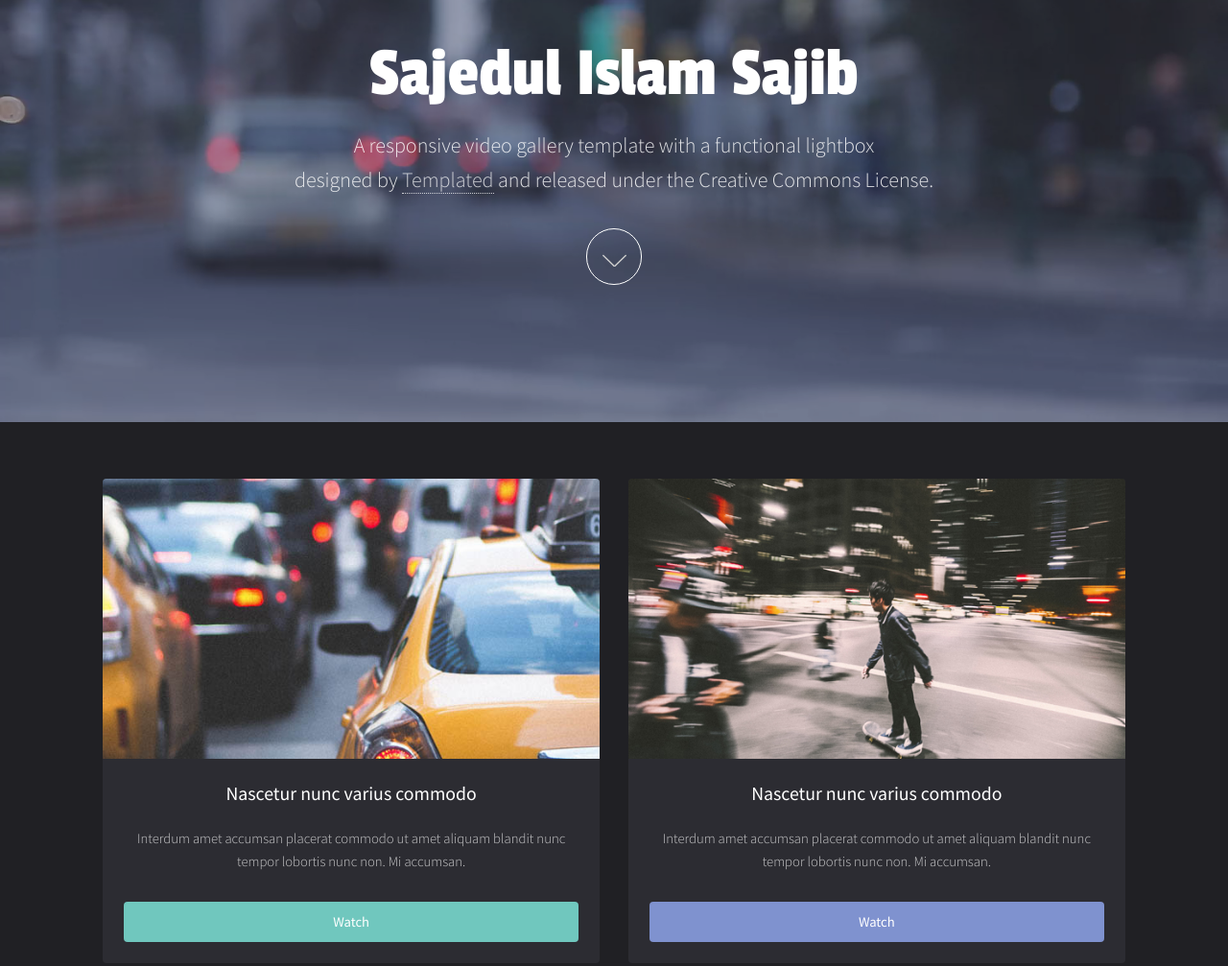
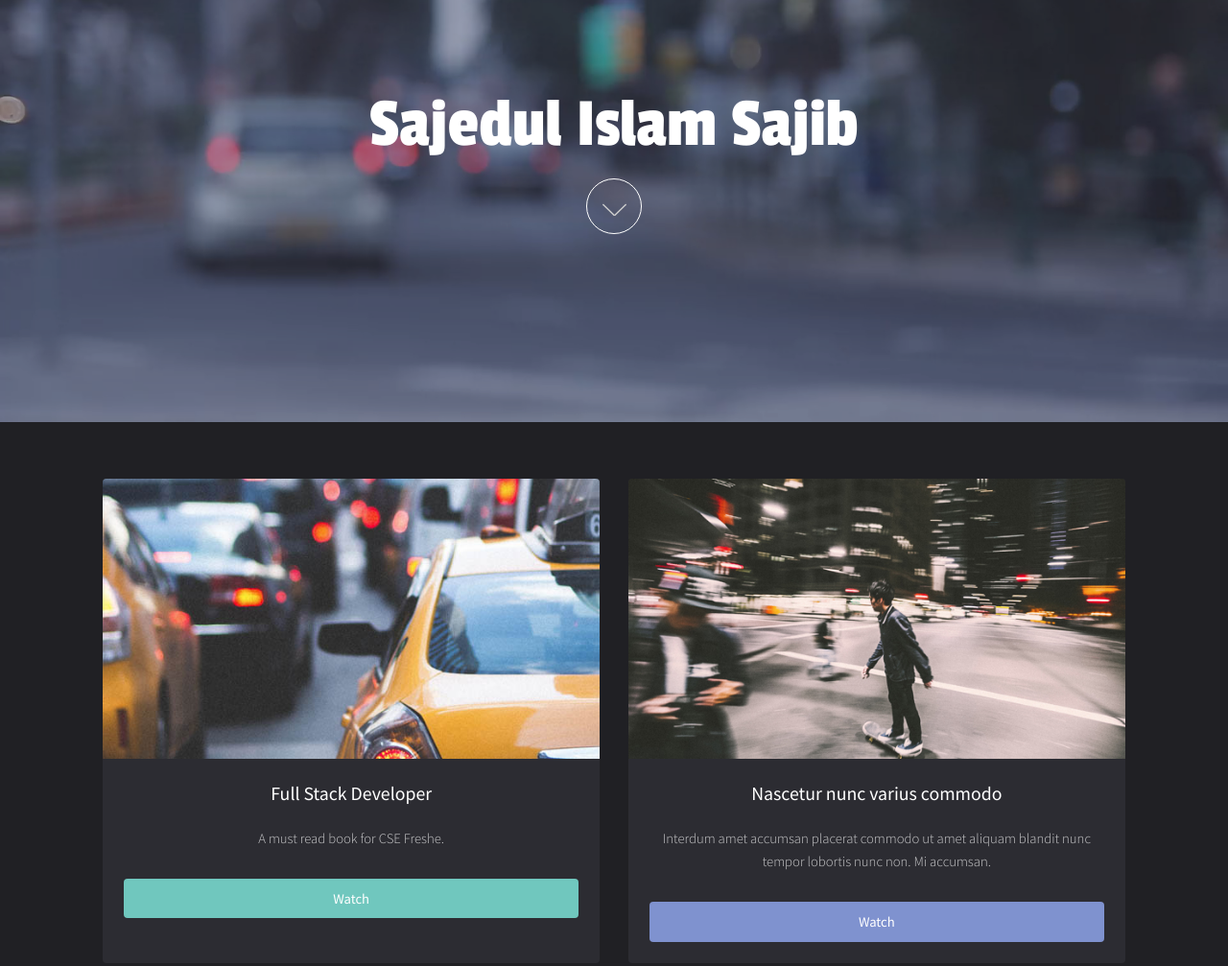
Before and after one commit to sajedulislamsajib/sajedulislamsajib.github.io, a plain HTML site: page index.html in a window 1280 px wide. Shown: the part 120-1127 px from the top of the page at 96% size. Drawn offline with Linux system fonts and the light colour scheme.

Commit message:
Update index.html

```diff
--- a/index.html
+++ b/index.html
@@ -23,8 +23,7 @@
 					<div class="inner">
 						<header>
 							<h1>Sajedul Islam Sajib</h1>
-							<p>A responsive video gallery template with a functional lightbox<br />
-							designed by <a href="https://templated.co/">Templated</a> and released under the Creative Commons License.</p>
+
 						</header>
 						<a href="#main" class="more">Learn More</a>
 					</div>
@@ -38,10 +37,10 @@
 						<div class="thumbnails">
 
 							<div class="box">
-								<a href="https://youtu.be/s6zR2T9vn2c" class="image fit"><img src="images/pic01.jpg" alt="" /></a>
+								<a href="https://youtu.be/fbmSzQRPN2I" class="image fit"><img src="images/pic01.jpg" alt="" /></a>
 								<div class="inner">
-									<h3>Nascetur nunc varius commodo</h3>
-									<p>Interdum amet accumsan placerat commodo ut amet aliquam blandit nunc tempor lobortis nunc non. Mi accumsan.</p>
+									<h3>Full Stack Developer</h3>
+									<p>A must read book for CSE Freshe.</p>
 									<a href="https://youtu.be/s6zR2T9vn2c" class="button fit" data-poptrox="youtube,800x400">Watch</a>
 								</div>
 							</div>
```
